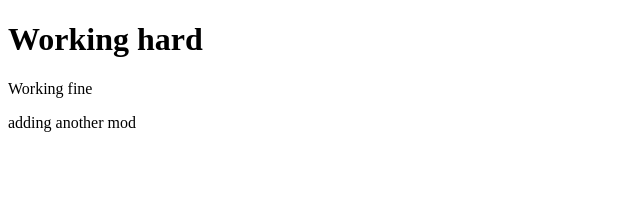
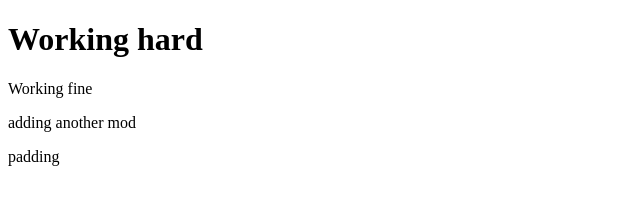
Before and after one commit to Parasdutta922/Test_peoject1, a plain HTML site: page index.html in a window 1280 px wide. Shown: the full height of the page, 0-640 px from the left. Drawn offline with Linux system fonts and the light colour scheme.

Commit message:
new line added

```diff
--- a/index.html
+++ b/index.html
@@ -10,5 +10,6 @@
     <H1>Working hard</H1>
     <p>Working fine</p>
     <p>adding another mod</p>
+    <p>padding</p>
 </body>
 </html>
```
